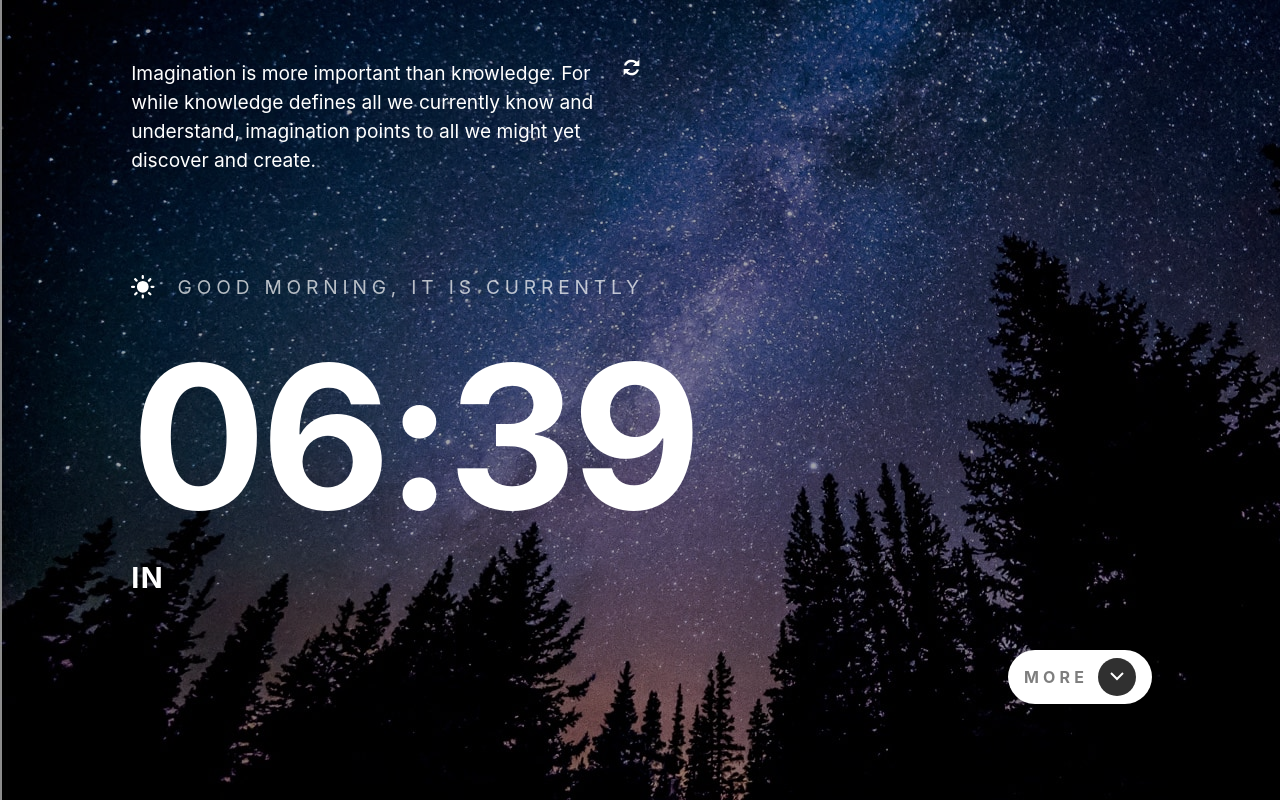
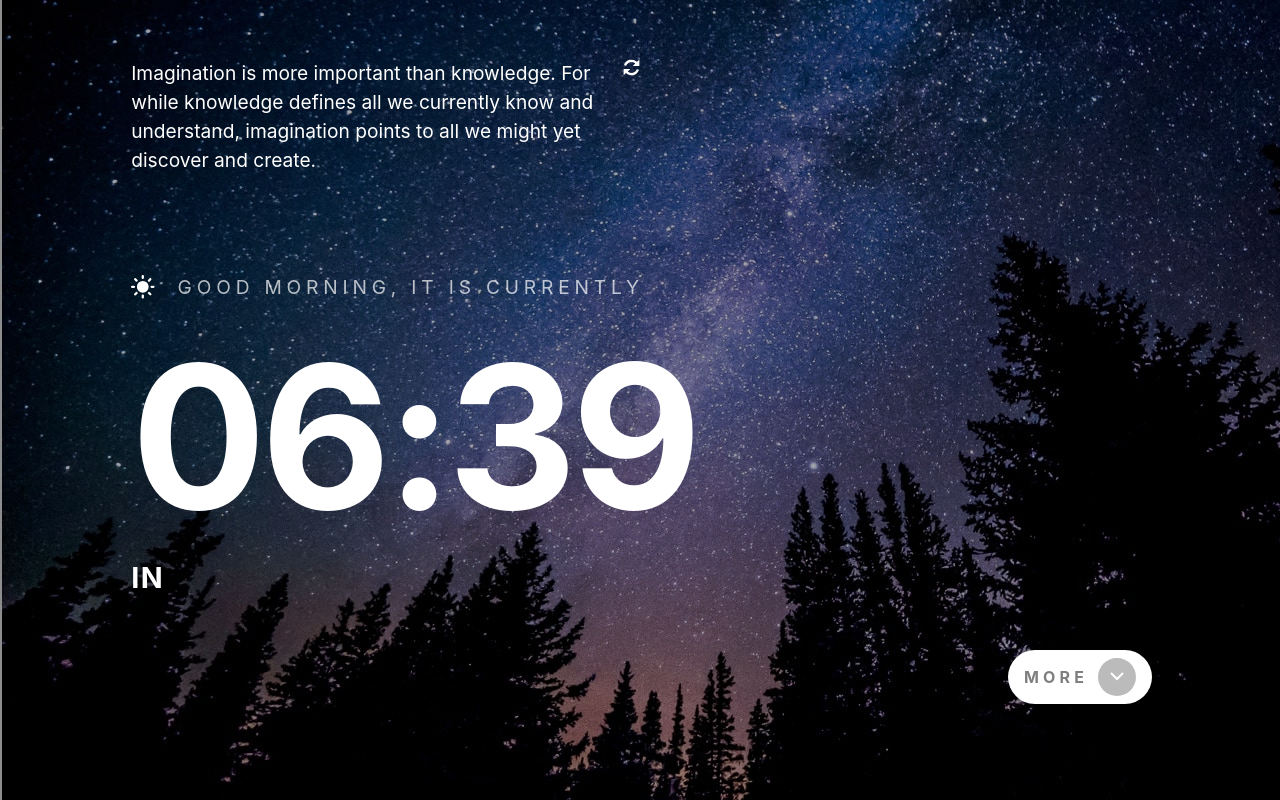
Before and after one commit to chiomaubaezuonu/clock-app, a React (Create React App) app: page / in a window 1280 px wide. In both pictures the pointer is over the element 1116 px from the left and 676 px from the top of the page. Built offline with nearby package versions, Linux system fonts and the light colour scheme; no server answers.

Commit message:
Updated the  hover effect for the more/less button

```diff
--- a/src/App.css
+++ b/src/App.css
@@ -182,7 +182,9 @@ button {
   align-items: center;
   justify-content: space-between;
 }
-
+.arrow-div:hover{
+  background-color: rgba(30, 30, 30, 0.3);
+}
 .additional-data {
   /* background-color: rgba(255, 255, 255, .95); */
   padding: 4.5rem 8rem;
```
